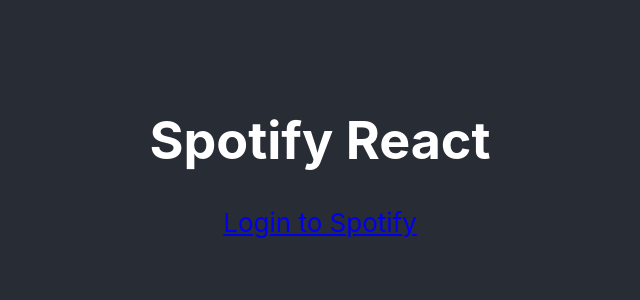
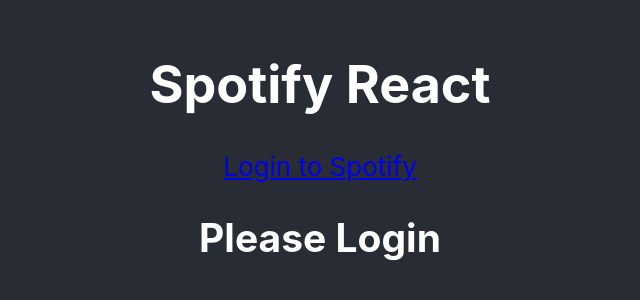
Before and after one commit to fjgao2buedu/cs411_a4_team9, a React (Create React App) app in the folder muvie/muvieview/: page / in a window 1280 px wide. Shown: the part 244-544 px from the top of the page, without its empty margins (320-960 px from the left). Built offline with nearby package versions, Linux system fonts and the light colour scheme.

Commit message:
Update App.js

```diff
--- a/muvie/muvieview/src/App.js
+++ b/muvie/muvieview/src/App.js
@@ -1,5 +1,5 @@
 import './App.css';
-import {useEffect, useState} from 'react';
+import { useEffect, useState } from 'react';
 
 function App() {
   const CLIENT_ID = "3f958fdf5b01422690ef323614cca86c"
@@ -12,7 +12,7 @@
   const [artists, setArtists] = useState([])
   const searchArtists = async (e) => {
     e.preventDefault()
-    const {data} = await fetch("https://api.spotify.com/v1/search", {
+    const { data } = await fetch("https://api.spotify.com/v1/search", {
       headers: {
         Authorization: `Bearer ${token}`
       },
@@ -46,20 +46,34 @@
   const renderArtists = () => {
     return artists.map(artist => (
       <div key={artist.id}>
-            {artist.images.length ? <img width={"100%"} src={artist.images[0].url} alt=""/> : <div>No Image</div>}
+        {artist.images.length ? <img width={"100%"} src={artist.images[0].url} alt="" /> : <div>No Image</div>}
         {artist.name}
       </div>
     ))
   }
   return (
     <div className="App">
+
       <header className="App-header">
+
         <h1>Spotify React</h1>
+
         {!token ?
           <a href={`${AUTH_ENDPOINT}?client_id=${CLIENT_ID}&redirect_uri=${REDIRECT_URI}&response_type=${RESPONSE_TYPE}`}>Login
             to Spotify</a>
           : <button onClick={logout}>Logout</button>}
+        {token ?
+          <form onSubmit={searchArtists}>
+            <input type="text" onChange={e => setSearchKey(e.target.value)} />
+            <button type={"submit"}>Search</button>
+          </form>
+
+          : <h2> Please Login </h2>}
+        {renderArtists()}
+
       </header>
+
+
     </div>
   );
 }
```
Lines whose indentation alone changed are shown as unchanged.
